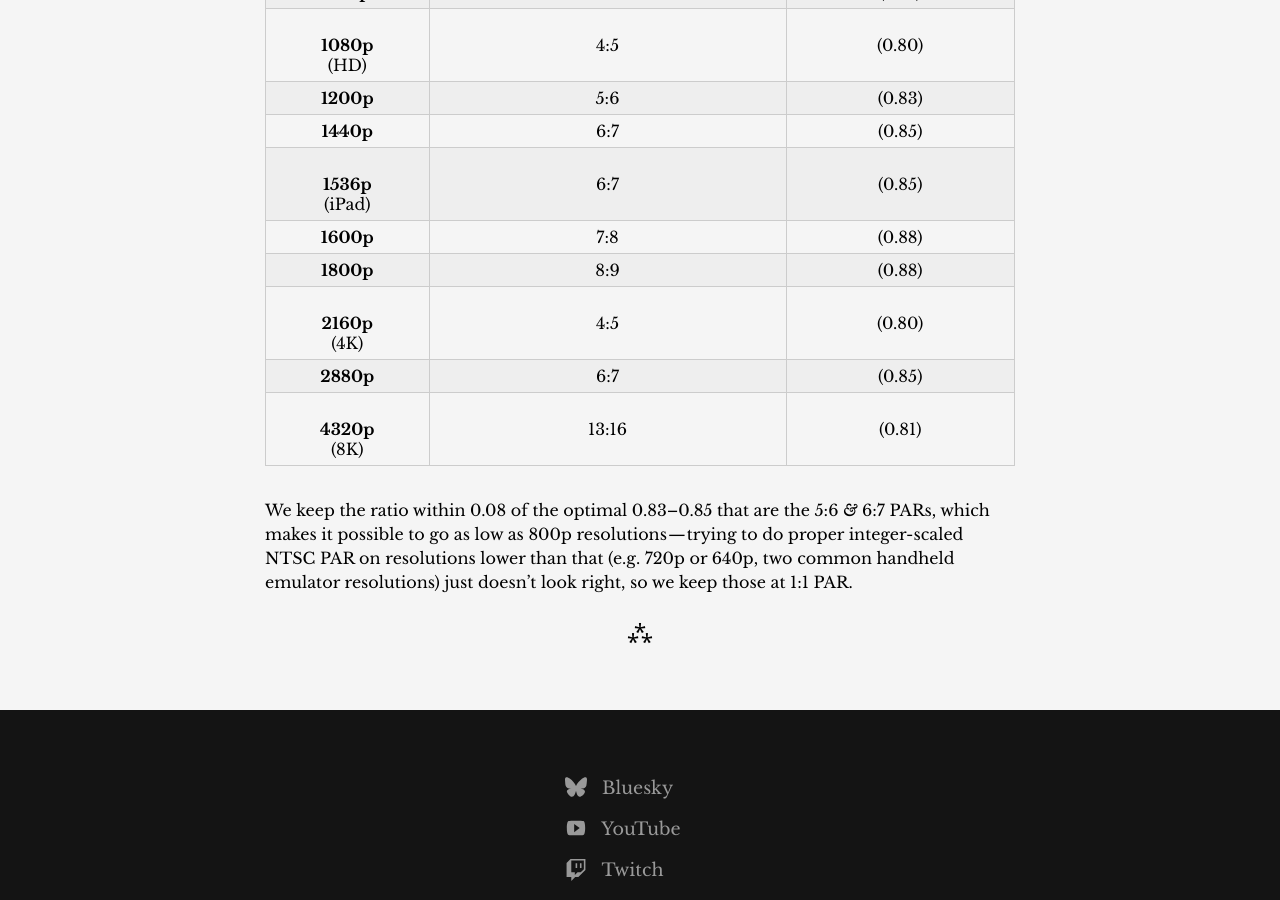
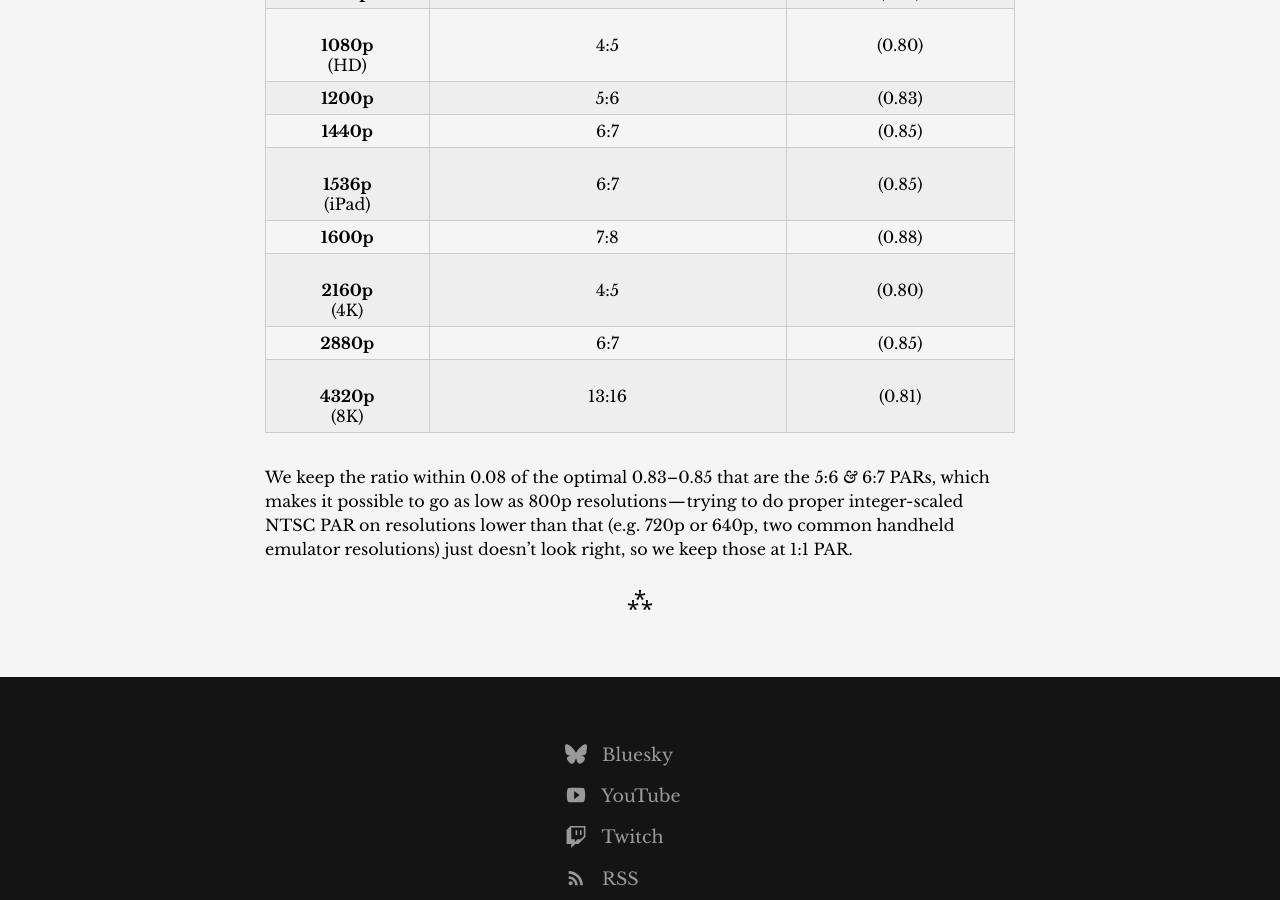
Before and after one commit to amigavision/amigavision.github.io, a Jekyll site: the page built from ntsc.md, in a window 1280 px wide and 900 px high, scrolled down 2435 px. Built offline with Jekyll 4.4.1, drawn with Linux system fonts in a browser that asks for light colours.

Commit message:
Not a very common resolution

```diff
--- a/ntsc.md
+++ b/ntsc.md
@@ -61,7 +61,6 @@
 | **1440p**              | 6:7   | (0.85) |
 | <br>**1536p**<br>(iPad)| 6:7   | (0.85) |
 | **1600p**              | 7:8   | (0.88) |
-| **1800p**              | 8:9   | (0.88) |
 | <br>**2160p**<br>(4K)  | 4:5   | (0.80) |
 | **2880p**              | 6:7   | (0.85) |
 | <br>**4320p**<br>(8K)  | 13:16 | (0.81) |
```
